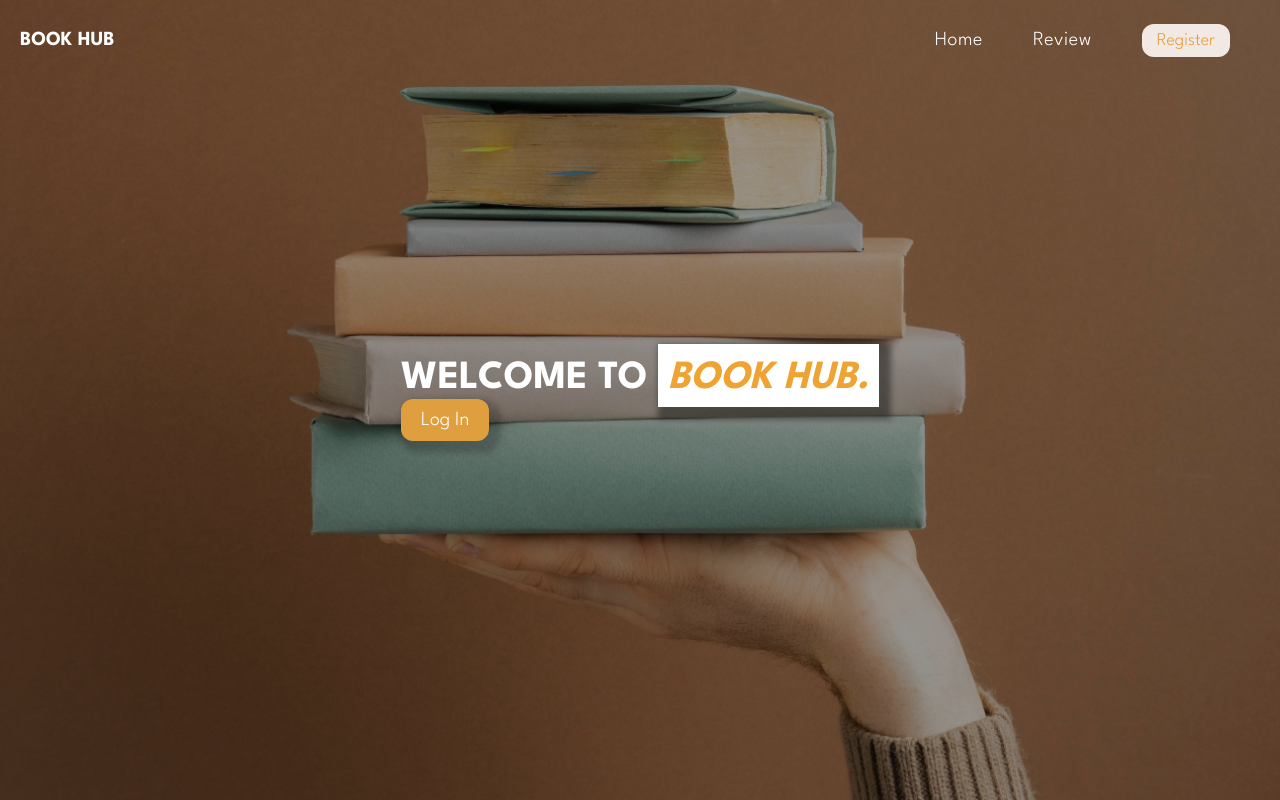
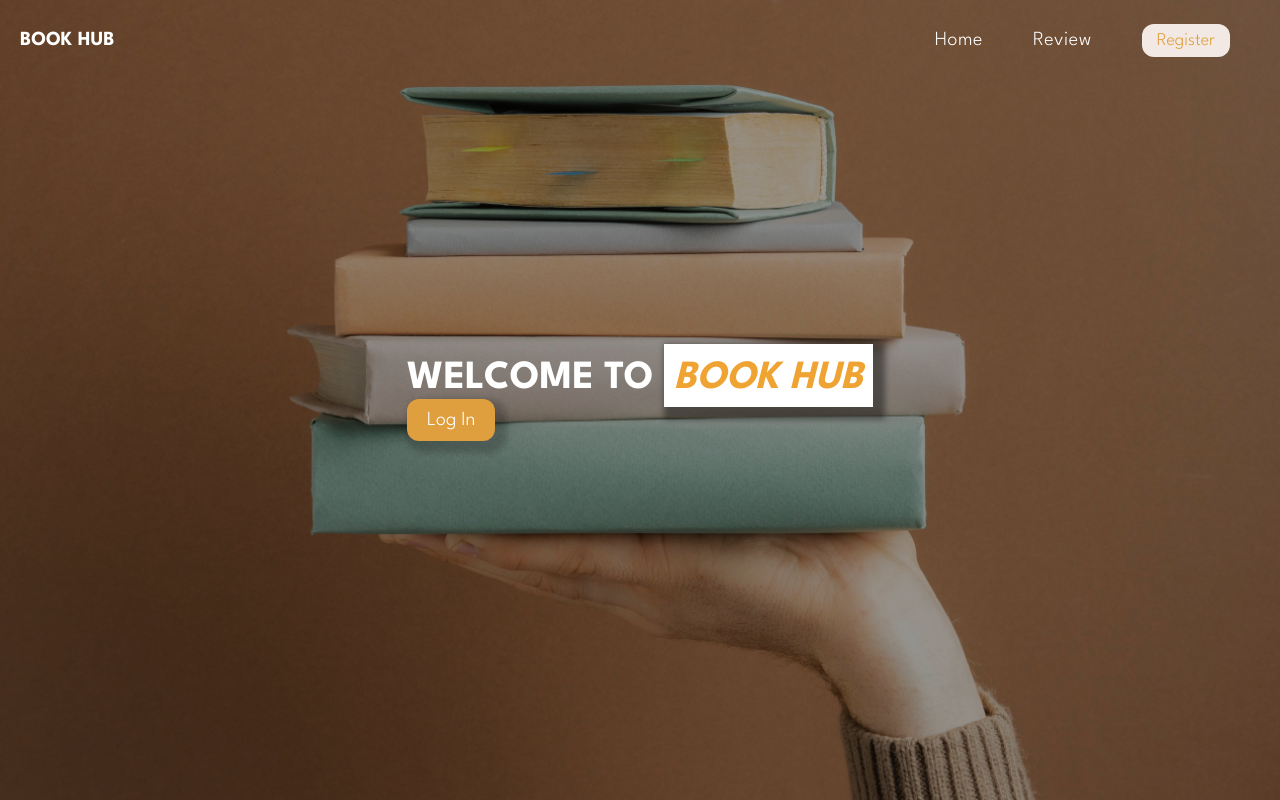
Before and after one commit to Bluepanda93/Book_hub_frontEnd, a React (Create React App) app: page / in a window 1280 px wide. Built offline with nearby package versions, Linux system fonts and the light colour scheme.

Commit message:
grammar fixed in Home page

```diff
--- a/src/pages/Home.js
+++ b/src/pages/Home.js
@@ -8,7 +8,7 @@ const Home = () => {
       <Login trigger={popupButton} setTrigger={setPopupButton}></Login>
       <div className="column-1">
         <h1 className="home-h1">
-          WELCOME TO <span className="span-heading">BOOK HUB.</span>
+          WELCOME TO <span className="span-heading">BOOK HUB</span>
           <br></br>
           <button onClick={() => setPopupButton(true)} className="login-btn">
             Log In
```
